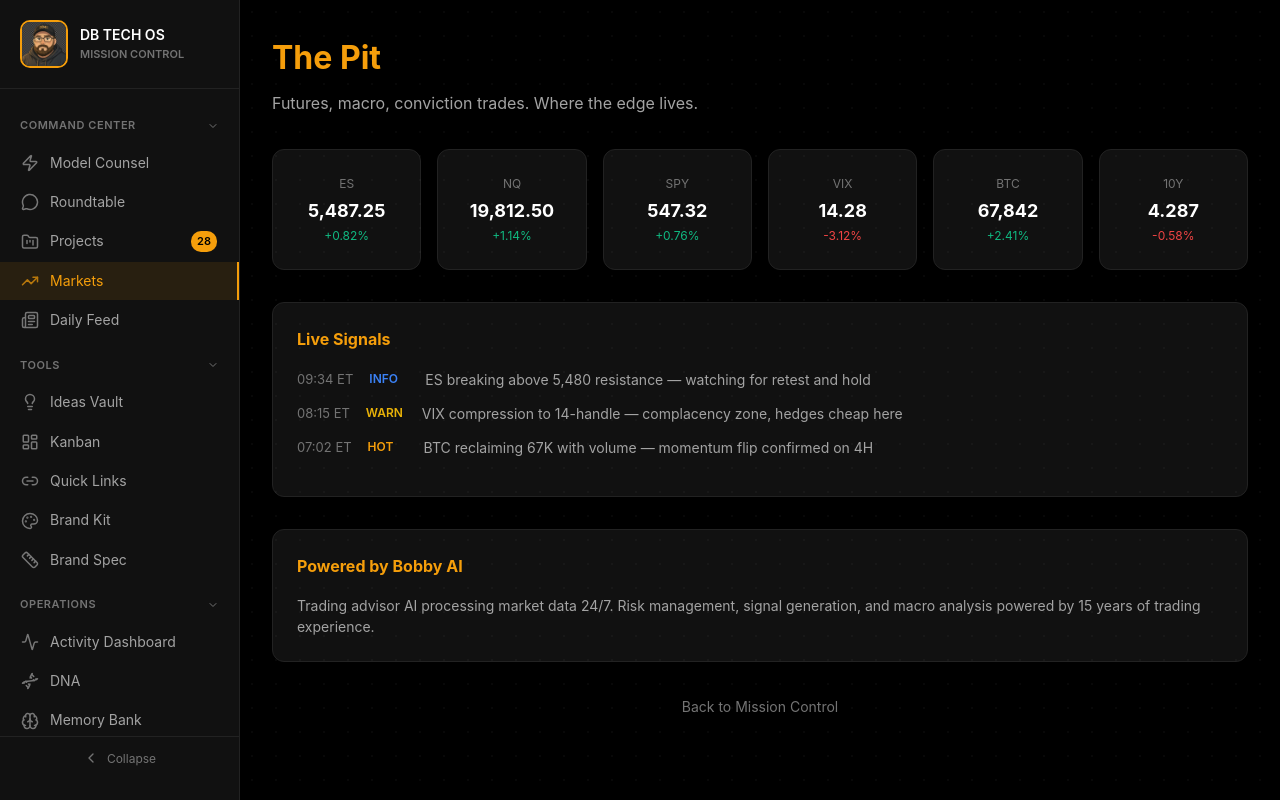
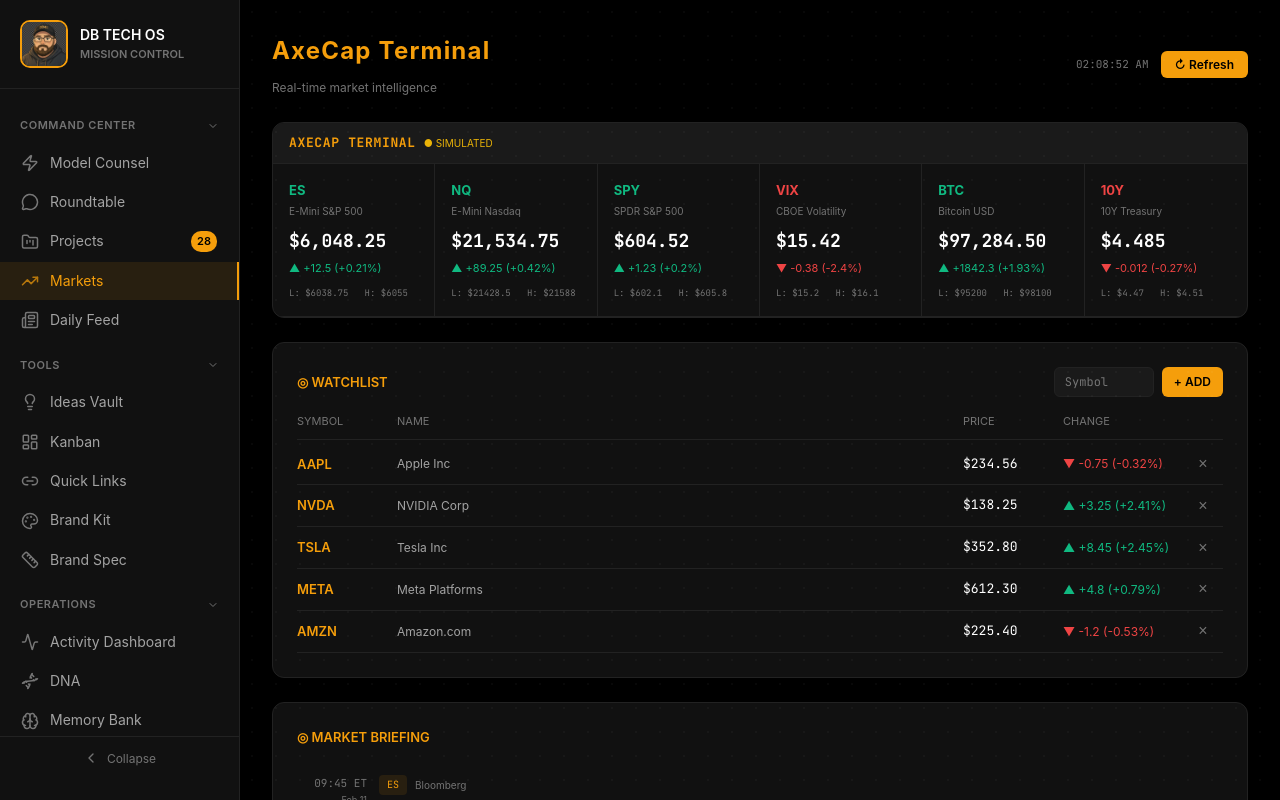
Before and after one commit to Milobuilds45/dbtech45, a Next.js app: page /markets in a window 1280 px wide. Shown: the top 800 px of the page. Built offline with nearby package versions, Linux system fonts and the light colour scheme.

Commit message:
feat: AxeCap Terminal + sidebar fix for Operations routes

```diff
--- a/src/app/(dashboard)/markets/page.tsx
+++ b/src/app/(dashboard)/markets/page.tsx
@@ -1,58 +1,146 @@
+'use client';
+import { useState, useEffect, useCallback } from 'react';
 import { brand, styles } from "@/lib/brand";
 
-const tickers = [
-  { symbol: "ES", price: "5,487.25", change: "+0.82%", up: true },
-  { symbol: "NQ", price: "19,812.50", change: "+1.14%", up: true },
-  { symbol: "SPY", price: "547.32", change: "+0.76%", up: true },
-  { symbol: "VIX", price: "14.28", change: "-3.12%", up: false },
-  { symbol: "BTC", price: "67,842", change: "+2.41%", up: true },
-  { symbol: "10Y", price: "4.287", change: "-0.58%", up: false },
+const TICKER_DATA = [
+  { symbol: 'ES', name: 'E-Mini S&P 500', price: 6048.25, change: 12.50, pctChange: 0.21, high: 6055.00, low: 6038.75 },
+  { symbol: 'NQ', name: 'E-Mini Nasdaq', price: 21534.75, change: 89.25, pctChange: 0.42, high: 21588.00, low: 21428.50 },
+  { symbol: 'SPY', name: 'SPDR S&P 500', price: 604.52, change: 1.23, pctChange: 0.20, high: 605.80, low: 602.10 },
+  { symbol: 'VIX', name: 'CBOE Volatility', price: 15.42, change: -0.38, pctChange: -2.40, high: 16.10, low: 15.20 },
+  { symbol: 'BTC', name: 'Bitcoin USD', price: 97284.50, change: 1842.30, pctChange: 1.93, high: 98100.00, low: 95200.00 },
+  { symbol: '10Y', name: '10Y Treasury', price: 4.485, change: -0.012, pctChange: -0.27, high: 4.510, low: 4.470 },
 ];
 
-const signals = [
-  { time: "09:34 ET", level: "INFO", text: "ES breaking above 5,480 resistance — watching for retest and hold", color: brand.info },
-  { time: "08:15 ET", level: "WARN", text: "VIX compression to 14-handle — complacency zone, hedges cheap here", color: brand.warning },
-  { time: "07:02 ET", level: "HOT", text: "BTC reclaiming 67K with volume — momentum flip confirmed on 4H", color: brand.amber },
+const WATCHLIST_DEFAULT = ['AAPL', 'NVDA', 'TSLA', 'META', 'AMZN'];
+
+const WATCHLIST_DATA: Record<string, { name: string; price: number; change: number; pctChange: number }> = {
+  AAPL: { name: 'Apple Inc', price: 234.56, change: -0.75, pctChange: -0.32 },
+  NVDA: { name: 'NVIDIA Corp', price: 138.25, change: 3.25, pctChange: 2.41 },
+  TSLA: { name: 'Tesla Inc', price: 352.80, change: 8.45, pctChange: 2.45 },
+  META: { name: 'Meta Platforms', price: 612.30, change: 4.80, pctChange: 0.79 },
+  AMZN: { name: 'Amazon.com', price: 225.40, change: -1.20, pctChange: -0.53 },
+};
+
+const NEWS = [
+  { time: '09:45 ET', date: 'Feb 11', src: 'Bloomberg', tag: 'ES', text: 'S&P 500 futures push higher as tech sector leads pre-market gains' },
+  { time: '09:32 ET', date: 'Feb 11', src: 'Reuters', tag: 'NVDA', text: 'NVIDIA announces next-gen Blackwell Ultra GPU architecture at GTC keynote' },
+  { time: '09:18 ET', date: 'Feb 11', src: 'CoinDesk', tag: 'BTC', text: 'Bitcoin breaks through $97K resistance level on institutional buying pressure' },
+  { time: '09:05 ET', date: 'Feb 11', src: 'CNBC', tag: 'FED', text: 'Fed officials signal patience on rate cuts amid sticky inflation data' },
+  { time: '08:45 ET', date: 'Feb 11', src: 'WSJ', tag: 'TSLA', text: 'Tesla expands Full Self-Driving beta to 15 new markets in Q1 push' },
 ];
 
 export default function Markets() {
+  const [watchlist, setWatchlist] = useState<string[]>(WATCHLIST_DEFAULT);
+  const [newSymbol, setNewSymbol] = useState('');
+  const [lastRefresh, setLastRefresh] = useState(new Date());
+
+  useEffect(() => {
+    try {
+      const stored = localStorage.getItem('axecap-watchlist');
+      if (stored) setWatchlist(JSON.parse(stored));
+    } catch {}
+  }, []);
+
+  const addSymbol = useCallback(() => {
+    const sym = newSymbol.trim().toUpperCase();
+    if (sym && !watchlist.includes(sym)) {
+      const next = [...watchlist, sym];
+      setWatchlist(next);
+      localStorage.setItem('axecap-watchlist', JSON.stringify(next));
+      setNewSymbol('');
+    }
+  }, [newSymbol, watchlist]);
+
+  const removeSymbol = useCallback((sym: string) => {
+    const next = watchlist.filter(s => s !== sym);
+    setWatchlist(next);
+    localStorage.setItem('axecap-watchlist', JSON.stringify(next));
+  }, [watchlist]);
+
+  const refresh = () => setLastRefresh(new Date());
+
+  const formatTime = (d: Date) => d.toLocaleTimeString('en-US', { hour: '2-digit', minute: '2-digit', second: '2-digit' });
+
   return (
     <div style={styles.page}>
       <div style={styles.container}>
-        <h1 style={styles.h1}>The Pit</h1>
-        <p style={styles.subtitle}>Futures, macro, conviction trades. Where the edge lives.</p>
-
-        <div style={{ display: 'grid', gridTemplateColumns: 'repeat(auto-fit, minmax(140px, 1fr))', gap: '1rem', marginBottom: '2rem' }}>
-          {tickers.map((t, i) => (
-            <div key={i} style={{ ...styles.card, textAlign: 'center' }}>
-              <div style={{ color: brand.smoke, fontSize: '12px', marginBottom: '4px' }}>{t.symbol}</div>
-              <div style={{ color: brand.white, fontSize: '18px', fontWeight: 700 }}>{t.price}</div>
-              <div style={{ color: t.up ? brand.success : brand.error, fontSize: '12px' }}>{t.change}</div>
-            </div>
-          ))}
+        <div style={{ display: 'flex', justifyContent: 'space-between', alignItems: 'center', marginBottom: '1.5rem' }}>
+          <div>
+            <h1 style={{ ...styles.h1, fontSize: '1.5rem', letterSpacing: '0.05em' }}>AxeCap Terminal</h1>
+            <p style={{ color: brand.smoke, fontSize: 12 }}>Real-time market intelligence</p>
+          </div>
+          <div style={{ display: 'flex', alignItems: 'center', gap: 12 }}>
+            <span style={{ fontFamily: "'JetBrains Mono', monospace", fontSize: 11, color: brand.smoke }}>{formatTime(lastRefresh)}</span>
+            <button onClick={refresh} style={{ ...styles.button, padding: '6px 14px', fontSize: 12 }}>↻ Refresh</button>
+          </div>
         </div>
 
-        <div style={{ ...styles.card, marginBottom: '2rem' }}>
-          <h3 style={{ color: brand.amber, marginBottom: '1rem', fontSize: '16px' }}>Live Signals</h3>
-          {signals.map((s, i) => (
-            <div key={i} style={{ marginBottom: '0.75rem', display: 'flex', gap: '1rem', alignItems: 'flex-start' }}>
-              <span style={{ color: brand.smoke, fontSize: '13px', whiteSpace: 'nowrap' }}>{s.time}</span>
-              <span style={{ color: s.color, fontSize: '12px', fontWeight: 600, minWidth: '40px' }}>{s.level}</span>
-              <span style={{ color: brand.silver, fontSize: '14px' }}>{s.text}</span>
+        <div style={{ ...styles.card, padding: 0, marginBottom: '1.5rem', overflow: 'hidden' }}>
+          <div style={{ display: 'flex', alignItems: 'center', justifyContent: 'space-between', padding: '10px 16px', borderBottom: `1px solid ${brand.border}`, background: brand.graphite }}>
+            <div style={{ display: 'flex', alignItems: 'center', gap: 8 }}>
+              <span style={{ color: brand.amber, fontWeight: 700, fontSize: 13, fontFamily: "'JetBrains Mono', monospace", letterSpacing: '0.05em' }}>AXECAP TERMINAL</span>
+              <span style={{ display: 'inline-flex', alignItems: 'center', gap: 4, fontSize: 10, color: brand.warning }}>● SIMULATED</span>
             </div>
-          ))}
+          </div>
+          <div style={{ display: 'grid', gridTemplateColumns: 'repeat(6, 1fr)', gap: 0 }}>
+            {TICKER_DATA.map((t, i) => (
+              <div key={i} style={{ padding: '16px', borderRight: i < 5 ? `1px solid ${brand.border}` : 'none', borderBottom: `1px solid ${brand.border}` }}>
+                <div style={{ fontSize: 13, fontWeight: 700, color: t.pctChange >= 0 ? brand.success : brand.error, marginBottom: 2 }}>{t.symbol}</div>
+                <div style={{ fontSize: 10, color: brand.smoke, marginBottom: 8 }}>{t.name}</div>
+                <div style={{ fontSize: 18, fontWeight: 700, color: brand.white, fontFamily: "'JetBrains Mono', monospace", marginBottom: 4 }}>${typeof t.price === 'number' && t.price > 1000 ? t.price.toLocaleString('en-US', { minimumFractionDigits: 2 }) : t.price}</div>
+                <div style={{ fontSize: 11, color: t.pctChange >= 0 ? brand.success : brand.error }}>
+                  {t.pctChange >= 0 ? '▲' : '▼'} {t.change > 0 ? '+' : ''}{t.change} ({t.pctChange > 0 ? '+' : ''}{t.pctChange}%)
+                </div>
+                <div style={{ marginTop: 8, fontSize: 9, color: brand.smoke, fontFamily: "'JetBrains Mono', monospace" }}>L: ${t.low} &nbsp; H: ${t.high}</div>
+              </div>
+            ))}
+          </div>
+        </div>
+
+        <div style={{ ...styles.card, marginBottom: '1.5rem' }}>
+          <div style={{ display: 'flex', justifyContent: 'space-between', alignItems: 'center', marginBottom: 16 }}>
+            <span style={{ color: brand.amber, fontSize: 13, fontWeight: 600 }}>◎ WATCHLIST</span>
+            <div style={{ display: 'flex', gap: 8 }}>
+              <input value={newSymbol} onChange={e => setNewSymbol(e.target.value)} onKeyDown={e => e.key === 'Enter' && addSymbol()} placeholder="Symbol" style={{ ...styles.input, width: 100, padding: '6px 10px', fontSize: 12 }} />
+              <button onClick={addSymbol} style={{ ...styles.button, padding: '6px 12px', fontSize: 12 }}>+ ADD</button>
+            </div>
+          </div>
+          <div style={{ display: 'grid', gridTemplateColumns: '100px 1fr 100px 120px 40px', gap: 0, fontSize: 11, color: brand.smoke, borderBottom: `1px solid ${brand.border}`, paddingBottom: 8, marginBottom: 4 }}>
+            <span>SYMBOL</span><span>NAME</span><span>PRICE</span><span>CHANGE</span><span></span>
+          </div>
+          {watchlist.map(sym => {
+            const data = WATCHLIST_DATA[sym] || { name: sym, price: parseFloat((Math.random() * 500 + 50).toFixed(2)), change: 0, pctChange: 0 };
+            return (
+              <div key={sym} style={{ display: 'grid', gridTemplateColumns: '100px 1fr 100px 120px 40px', gap: 0, padding: '10px 0', borderBottom: `1px solid ${brand.border}`, alignItems: 'center' }}>
+                <span style={{ color: brand.amber, fontWeight: 600, fontSize: 13 }}>{sym}</span>
+                <span style={{ color: brand.silver, fontSize: 12 }}>{data.name}</span>
+                <span style={{ color: brand.white, fontFamily: "'JetBrains Mono', monospace", fontSize: 13 }}>${data.price.toFixed(2)}</span>
+                <span style={{ color: data.pctChange >= 0 ? brand.success : brand.error, fontSize: 12 }}>
+                  {data.pctChange >= 0 ? '▲' : '▼'} {data.change > 0 ? '+' : ''}{data.change} ({data.pctChange > 0 ? '+' : ''}{data.pctChange}%)
+                </span>
+                <button onClick={() => removeSymbol(sym)} style={{ background: 'none', border: 'none', color: brand.smoke, cursor: 'pointer', fontSize: 16 }}>×</button>
+              </div>
+            );
+          })}
         </div>
 
         <div style={styles.card}>
-          <h3 style={{ color: brand.amber, marginBottom: '1rem', fontSize: '16px' }}>Powered by Bobby AI</h3>
-          <p style={{ color: brand.silver, fontSize: '14px', lineHeight: '1.5' }}>
-            Trading advisor AI processing market data 24/7. Risk management, signal generation,
-            and macro analysis powered by 15 years of trading experience.
-          </p>
-        </div>
-
-        <div style={{ marginTop: '2rem', textAlign: 'center' }}>
-          <a href="/os" style={styles.backLink}>Back to Mission Control</a>
+          <div style={{ color: brand.amber, fontSize: 13, fontWeight: 600, marginBottom: 16 }}>◎ MARKET BRIEFING</div>
+          {NEWS.map((n, i) => (
+            <div key={i} style={{ display: 'flex', alignItems: 'flex-start', gap: 12, padding: '12px 0', borderBottom: i < NEWS.length - 1 ? `1px solid ${brand.border}` : 'none' }}>
+              <div style={{ display: 'flex', flexDirection: 'column', alignItems: 'flex-end', flexShrink: 0, minWidth: 70 }}>
+                <span style={{ fontFamily: "'JetBrains Mono', monospace", fontSize: 11, color: brand.smoke }}>{n.time}</span>
+                <span style={{ fontSize: 9, color: brand.smoke }}>{n.date}</span>
+              </div>
+              <div style={{ flex: 1, minWidth: 0 }}>
+                <div style={{ display: 'flex', alignItems: 'center', gap: 8, marginBottom: 4 }}>
+                  <span style={{ padding: '2px 8px', borderRadius: 4, fontSize: 10, fontFamily: "'JetBrains Mono', monospace", background: 'rgba(245,158,11,0.1)', color: brand.amber }}>{n.tag}</span>
+                  <span style={{ fontSize: 10, color: brand.smoke }}>{n.src}</span>
+                </div>
+                <div style={{ fontSize: 13, color: brand.silver, lineHeight: 1.5 }}>{n.text}</div>
+              </div>
+            </div>
+          ))}
         </div>
       </div>
     </div>
```
Also changed, not shown: src/components/AppSidebar.tsx (+4 -4 lines).
